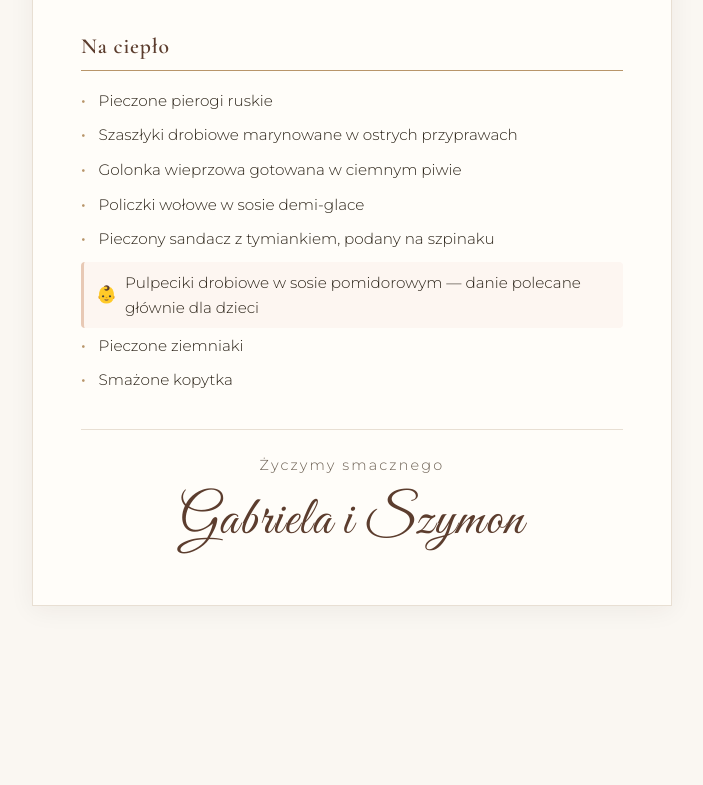
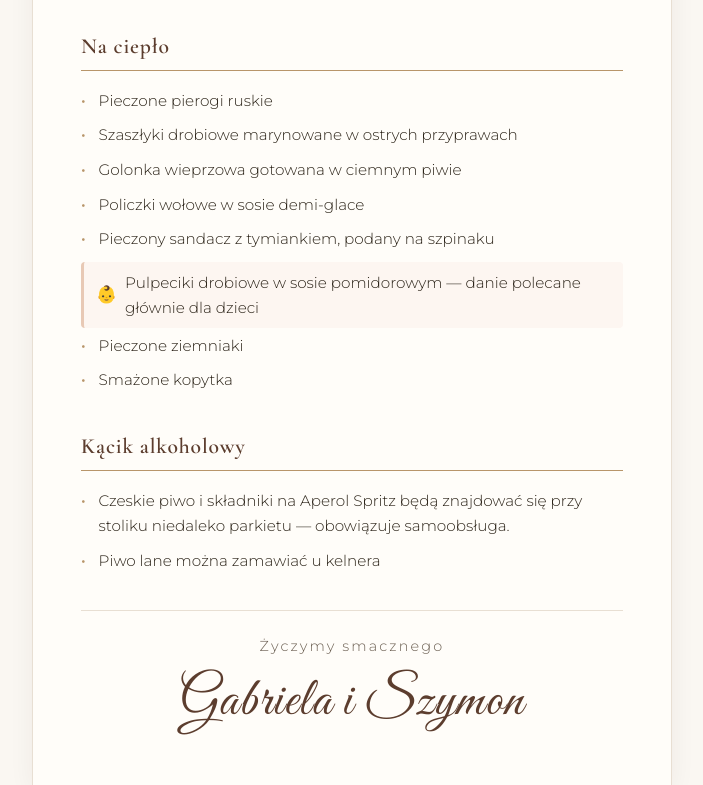
Before and after one commit to okraskaj/MenuWeselne, a plain HTML site: page index.html in a window 1280 px wide. Shown: the part 2451-3236 px from the top of the page, without its empty margins (288-991 px from the left). Before the commit the page ends 3105 px from the top, so only its background shows below. Drawn offline with nearby package versions, Linux system fonts and the light colour scheme.

Commit message:
dodany stolik alkoholowy

```diff
--- a/index.html
+++ b/index.html
@@ -353,6 +353,14 @@
       </ul>
     </section>
 
+    <section>
+      <h2>Kącik alkoholowy</h2>
+      <ul>
+        <li>Czeskie piwo i składniki na Aperol Spritz będą znajdować się przy stoliku niedaleko parkietu — obowiązuje samoobsługa.</li>
+        <li>Piwo lane można zamawiać u kelnera</li>
+      </ul>
+    </section>
+
     <footer>
       <p>Życzymy smacznego</p>
       <p class="signature">Gabriela i Szymon</p>
```
